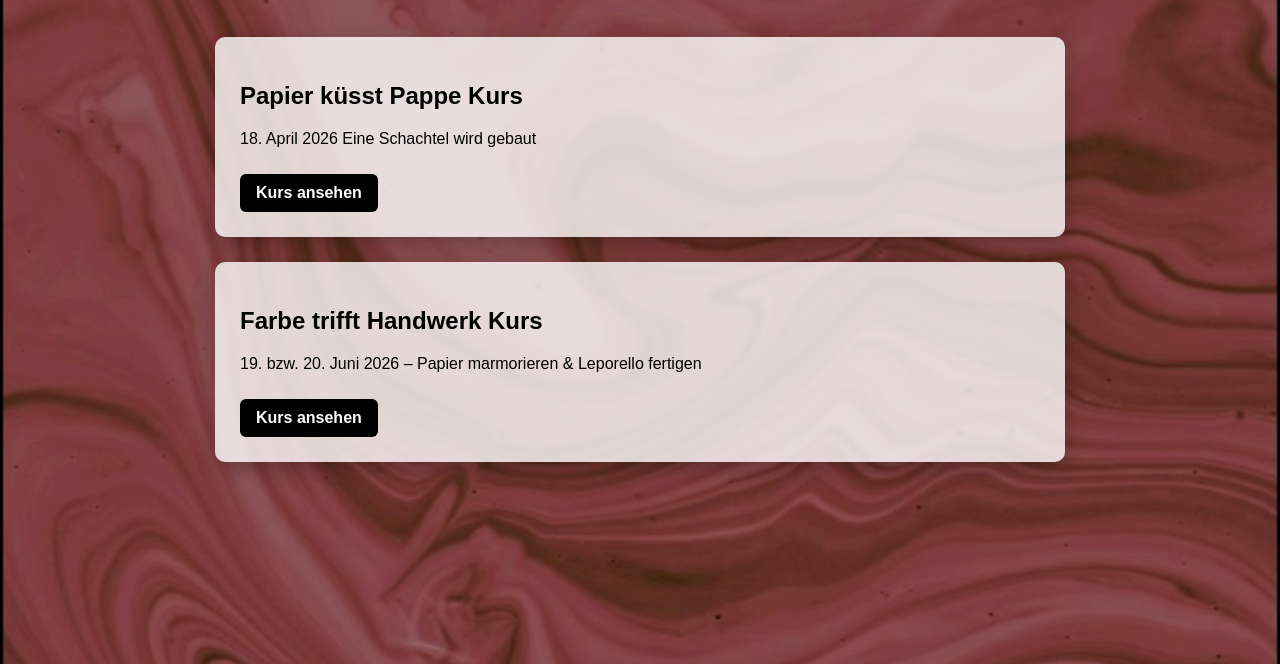
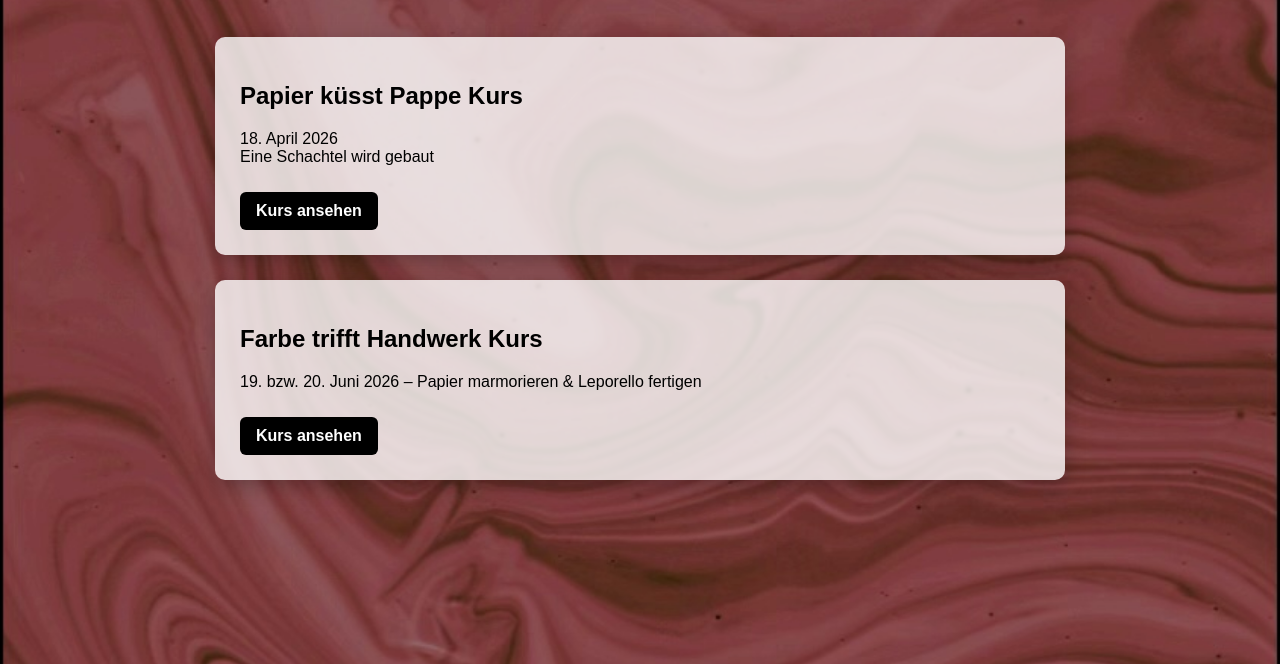
Before and after one commit to Kunst-und-Papier/Kunst-und-Papier-Kurse, a plain HTML site: page index.html in a window 1280 px wide. Shown: the part 136-800 px from the top of the page. Drawn offline with Linux system fonts and the light colour scheme.

Commit message:
Fix HTML formatting for course date section

```diff
--- a/index.html
+++ b/index.html
@@ -61,7 +61,7 @@ border-radius:6px;
 
 <div class="kurs">
 <h2>Papier küsst Pappe Kurs</h2>
-<p>18. April 2026
+<p>18. April 2026 <br>
   Eine Schachtel wird gebaut</p>
 
 <a class="button" href="Flyer-Privat-Kurse-18.04.2026-KunstundPapier.pdf" target="_blank">
```
